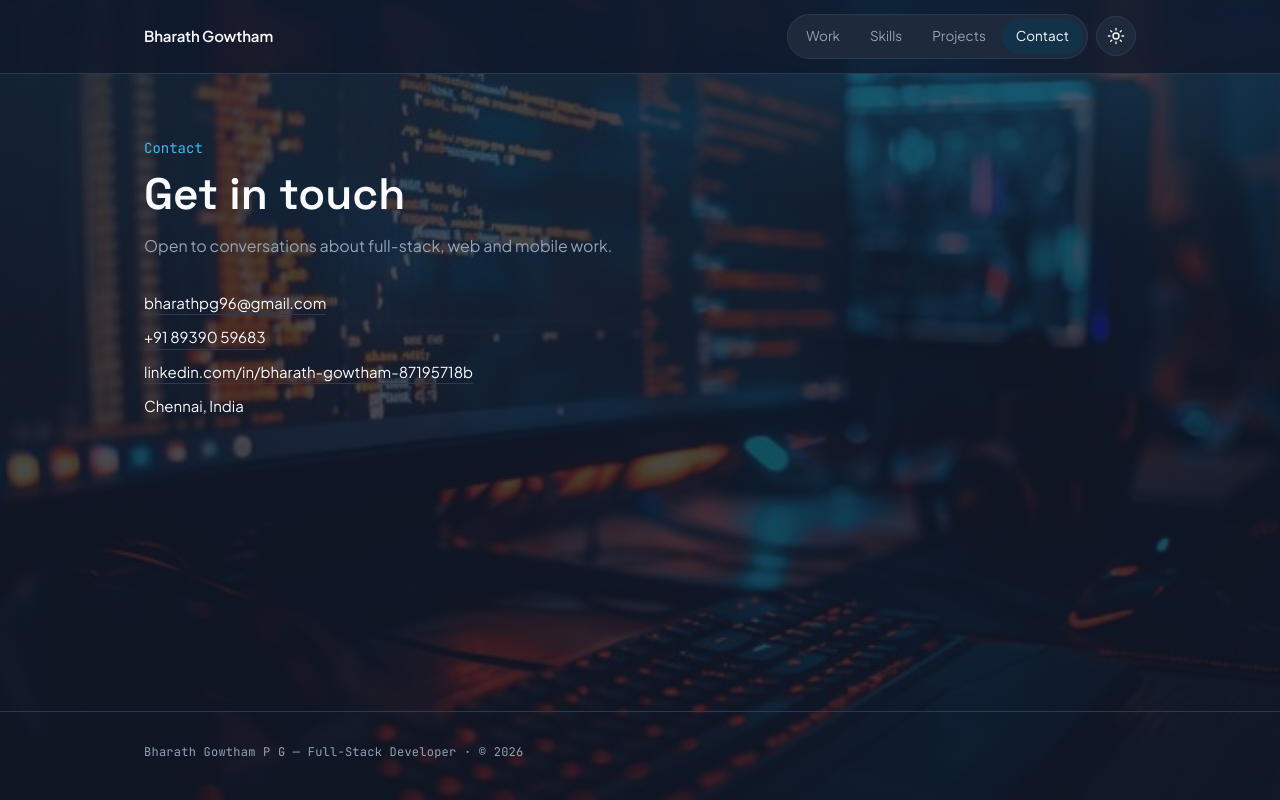
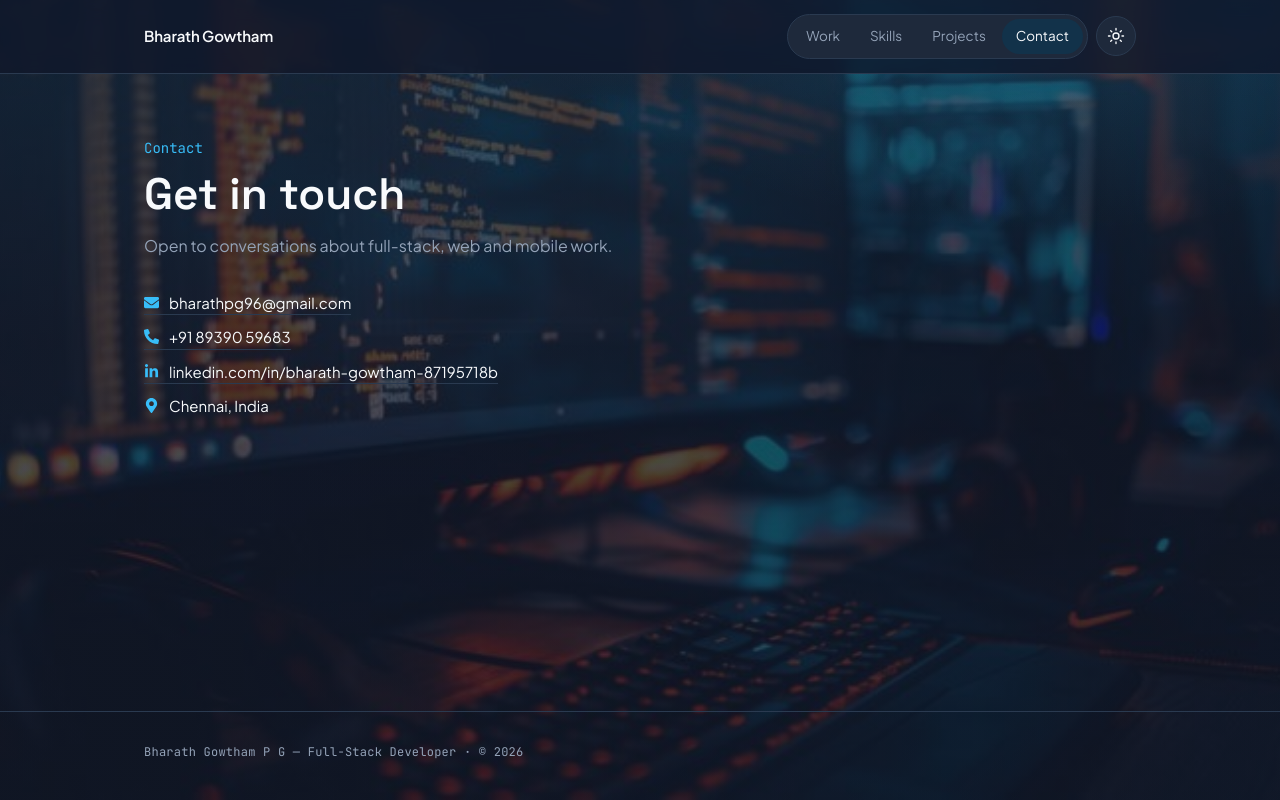
Before and after one commit to BharathGowtham96/Portfolio, a React (Vite) app: page /contact in a window 1280 px wide. Built offline with nearby package versions, Linux system fonts and the light colour scheme.

Commit message:
icons added

```diff
--- a/package.json
+++ b/package.json
@@ -14,6 +14,7 @@
     "gsap": "^3.15.0",
     "react": "^19.3.1",
     "react-dom": "^19.3.1",
+    "react-icons": "^5.7.0",
     "react-router-dom": "^7.18.4"
   },
   "devDependencies": {
--- a/src/pages/Contact.jsx
+++ b/src/pages/Contact.jsx
@@ -1,10 +1,13 @@
 import { useRef } from 'react'
+import { FaEnvelope, FaLinkedinIn, FaMapMarkerAlt, FaPhoneAlt } from 'react-icons/fa'
 import { gsap, useGSAP, motionOK } from '../lib/gsap'
 import PageHeader from '../components/PageHeader'
 import { contact } from '../data/portfolio'
 
 const linkCls =
-  'w-fit border-b border-line transition-[border-color,color] duration-200 [overflow-wrap:anywhere] hover:border-accent hover:text-accent [@media(pointer:coarse)]:py-1.5'
+  'flex w-fit items-center gap-2.5 border-b border-line transition-[border-color,color] duration-200 [overflow-wrap:anywhere] hover:border-accent hover:text-accent [@media(pointer:coarse)]:py-1.5'
+
+const iconCls = 'shrink-0 text-accent'
 
 export default function Contact() {
   const root = useRef(null)
@@ -28,12 +31,22 @@ export default function Contact() {
         Open to conversations about full-stack, web and mobile work.
       </PageHeader>
       <div data-contact className="flex flex-col gap-2.5 text-[15px] max-sm:text-[14.5px]">
-        <a className={linkCls} href={`mailto:${contact.email}`}>{contact.email}</a>
-        <a className={linkCls} href={contact.phoneHref}>{contact.phone}</a>
+        <a className={linkCls} href={`mailto:${contact.email}`}>
+          <FaEnvelope className={iconCls} aria-hidden="true" />
+          <span>{contact.email}</span>
+        </a>
+        <a className={linkCls} href={contact.phoneHref}>
+          <FaPhoneAlt className={iconCls} aria-hidden="true" />
+          <span>{contact.phone}</span>
+        </a>
         <a className={linkCls} href={contact.linkedin} target="_blank" rel="noopener noreferrer">
-          {contact.linkedinLabel}
+          <FaLinkedinIn className={iconCls} aria-hidden="true" />
+          <span>{contact.linkedinLabel}</span>
         </a>
-        <span>{contact.location}</span>
+        <span className="flex items-center gap-2.5">
+          <FaMapMarkerAlt className={iconCls} aria-hidden="true" />
+          <span>{contact.location}</span>
+        </span>
       </div>
     </div>
   )
```
Also changed, not shown: 1 other file (tests, documents, lock files or other folders).
